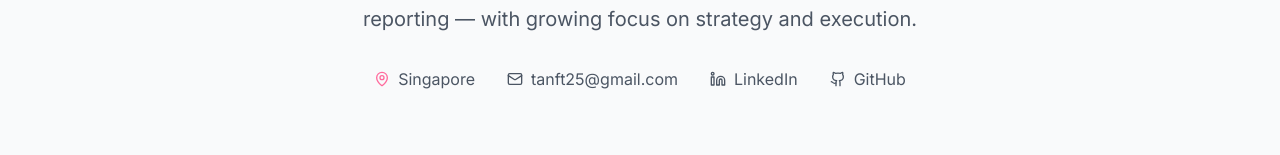
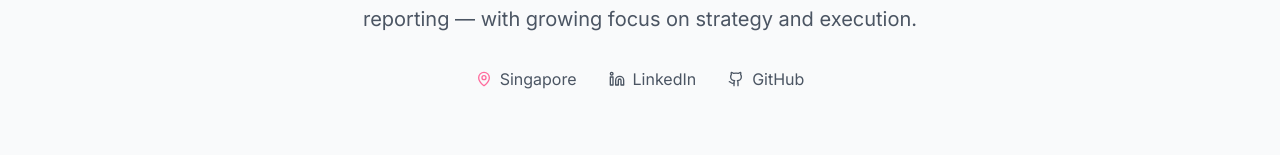
Before and after one commit to ftiannn/heyft-portfolio, a Next.js app: page /resume in a window 1280 px wide. Shown: the part 282-437 px from the top of the page. Built offline with nearby package versions, Linux system fonts and the light colour scheme; no server answers.

Commit message:
update detail

```diff
--- a/src/app/resume/page.tsx
+++ b/src/app/resume/page.tsx
@@ -70,13 +70,6 @@
               <MapPin className="h-4 w-4 text-primary-pink" />
               <span>Singapore</span>
             </div>
-            <button
-              onClick={() => handleContactClick('email', links.email)}
-              className="flex items-center gap-2 text-gray-600 dark:text-gray-300 hover:text-primary-pink transition-colors"
-            >
-              <Mail className="h-4 w-4" />
-              <span>tanft25@gmail.com</span>
-            </button>
             <button
               onClick={() => handleSocialClick('linkedin', links.linkedin)}
               className="flex items-center gap-2 text-gray-600 dark:text-gray-300 hover:text-secondary-teal transition-colors"
```
